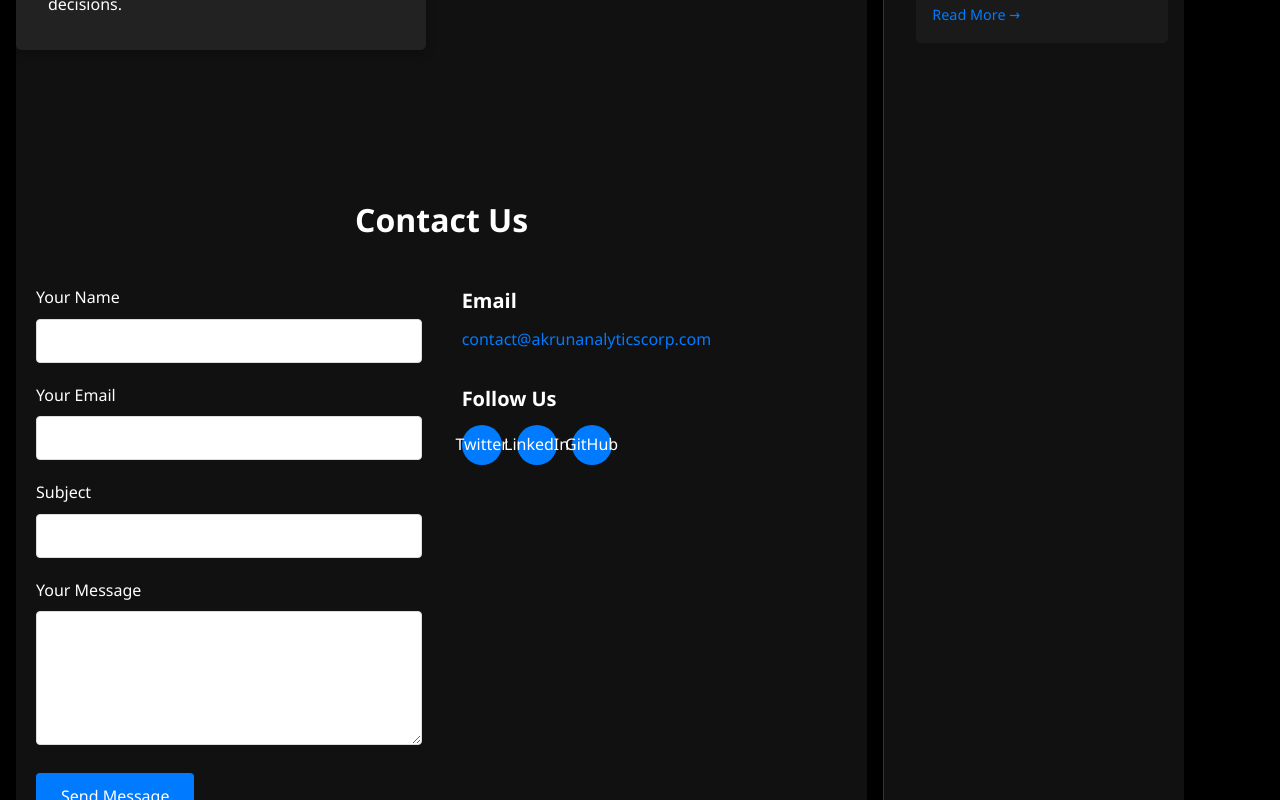
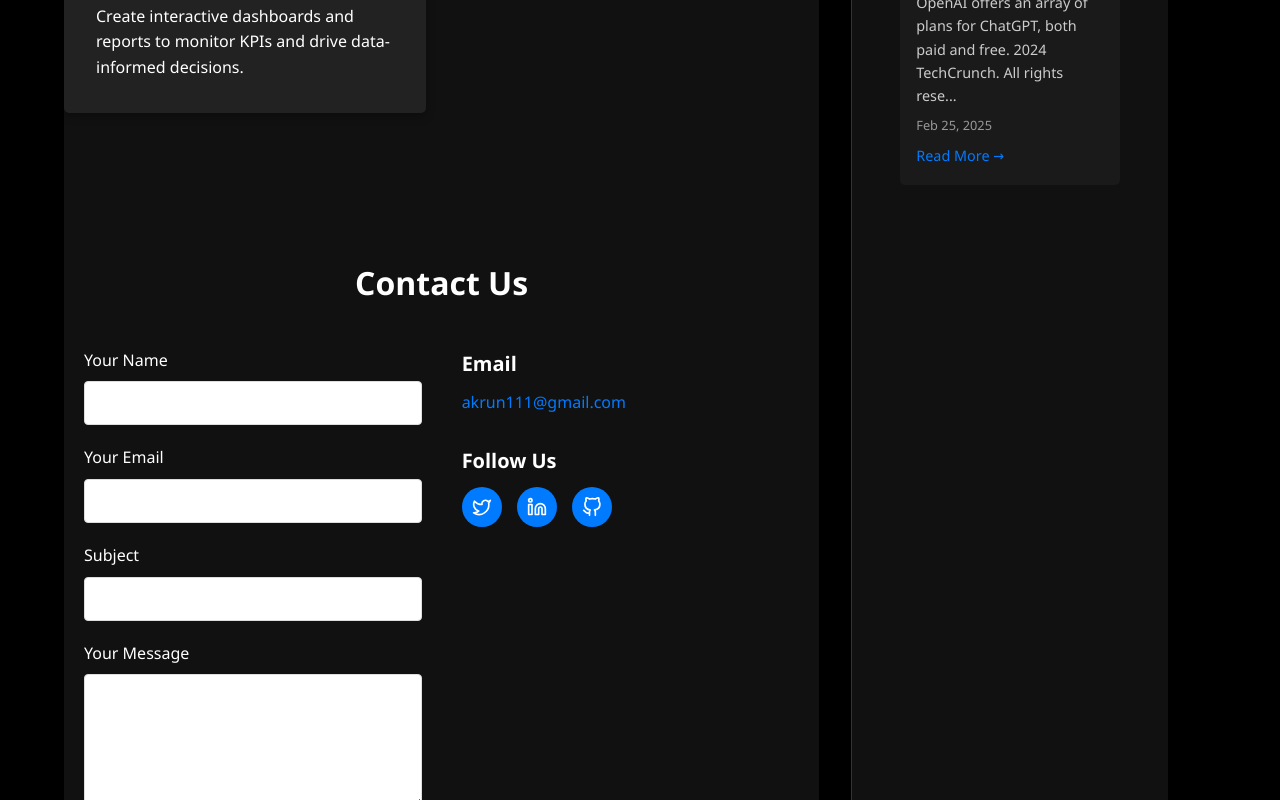
Before and after one commit to akrun1/akrunanalytics, a React (Vite) app: page / in a window 1280 px wide. Shown: the part 896-1696 px from the top of the page. Built offline with nearby package versions, Linux system fonts and the light colour scheme.

Commit message:
Fix styling issues, update contact email, and add social media icons

```diff
--- a/src/App.css
+++ b/src/App.css
@@ -116,18 +116,21 @@
 .main-content {
   display: flex;
   max-width: var(--max-width);
-  margin: 0 auto;
-  padding: 0 1rem;
+  margin: 2rem auto;
+  padding: 0 2rem;
+  width: 100%;
 }
 
 .left-content {
   flex: 3;
-  padding-right: 1rem;
+  padding-right: 2rem;
+  padding-left: 2rem;
 }
 
 .right-sidebar {
   flex: 1;
-  padding-left: 1rem;
+  padding-left: 2rem;
+  padding-right: 2rem;
   border-left: 1px solid #333;
   background: #111;
   min-height: calc(100vh - 60px);
@@ -135,7 +138,7 @@
 
 /* Hero Section */
 .hero {
-  padding: 3rem 0;
+  padding: 3rem 1rem;
   color: #fff;
   background-color: #111;
 }
--- a/src/ContactForm.css
+++ b/src/ContactForm.css
@@ -132,11 +132,29 @@
   background-color: #007bff;
   color: white;
   border-radius: 50%;
-  transition: background-color 0.3s;
+  transition: all 0.3s ease;
 }
 
 .social-links a:hover {
   background-color: #0056b3;
+  transform: translateY(-3px);
+}
+
+.social-links svg {
+  width: 20px;
+  height: 20px;
+}
+
+.social-icon.twitter:hover {
+  background-color: #1DA1F2;
+}
+
+.social-icon.linkedin:hover {
+  background-color: #0A66C2;
+}
+
+.social-icon.github:hover {
+  background-color: #333;
 }
 
 @media (max-width: 768px) {
--- a/src/ContactForm.jsx
+++ b/src/ContactForm.jsx
@@ -168,19 +168,27 @@
           <div className="contact-info">
             <div className="info-item">
               <h3>Email</h3>
-              <p><a href="mailto:contact@akrunanalyticscorp.com">contact@akrunanalyticscorp.com</a></p>
+              <p><a href="mailto:akrun111@gmail.com">akrun111@gmail.com</a></p>
             </div>
             <div className="info-item">
               <h3>Follow Us</h3>
               <div className="social-links">
-                <a href="#" aria-label="Twitter">
-                  Twitter
+                <a href="#" aria-label="Twitter" className="social-icon twitter">
+                  <svg xmlns="http://www.w3.org/2000/svg" width="20" height="20" viewBox="0 0 24 24" fill="none" stroke="currentColor" strokeWidth="2" strokeLinecap="round" strokeLinejoin="round">
+                    <path d="M22 4s-.7 2.1-2 3.4c1.6 10-9.4 17.3-18 11.6 2.2.1 4.4-.6 6-2C3 15.5.5 9.6 3 5c2.2 2.6 5.6 4.1 9 4-.9-4.2 4-6.6 7-3.8 1.1 0 3-1.2 3-1.2z"></path>
+                  </svg>
                 </a>
-                <a href="#" aria-label="LinkedIn">
-                  LinkedIn
+                <a href="#" aria-label="LinkedIn" className="social-icon linkedin">
+                  <svg xmlns="http://www.w3.org/2000/svg" width="20" height="20" viewBox="0 0 24 24" fill="none" stroke="currentColor" strokeWidth="2" strokeLinecap="round" strokeLinejoin="round">
+                    <path d="M16 8a6 6 0 0 1 6 6v7h-4v-7a2 2 0 0 0-2-2 2 2 0 0 0-2 2v7h-4v-7a6 6 0 0 1 6-6z"></path>
+                    <rect x="2" y="9" width="4" height="12"></rect>
+                    <circle cx="4" cy="4" r="2"></circle>
+                  </svg>
                 </a>
-                <a href="#" aria-label="GitHub">
-                  GitHub
+                <a href="#" aria-label="GitHub" className="social-icon github">
+                  <svg xmlns="http://www.w3.org/2000/svg" width="20" height="20" viewBox="0 0 24 24" fill="none" stroke="currentColor" strokeWidth="2" strokeLinecap="round" strokeLinejoin="round">
+                    <path d="M9 19c-5 1.5-5-2.5-7-3m14 6v-3.87a3.37 3.37 0 0 0-.94-2.61c3.14-.35 6.44-1.54 6.44-7A5.44 5.44 0 0 0 20 4.77 5.07 5.07 0 0 0 19.91 1S18.73.65 16 2.48a13.38 13.38 0 0 0-7 0C6.27.65 5.09 1 5.09 1A5.07 5.07 0 0 0 5 4.77a5.44 5.44 0 0 0-1.5 3.78c0 5.42 3.3 6.61 6.44 7A3.37 3.37 0 0 0 9 18.13V22"></path>
+                  </svg>
                 </a>
               </div>
             </div>
```
